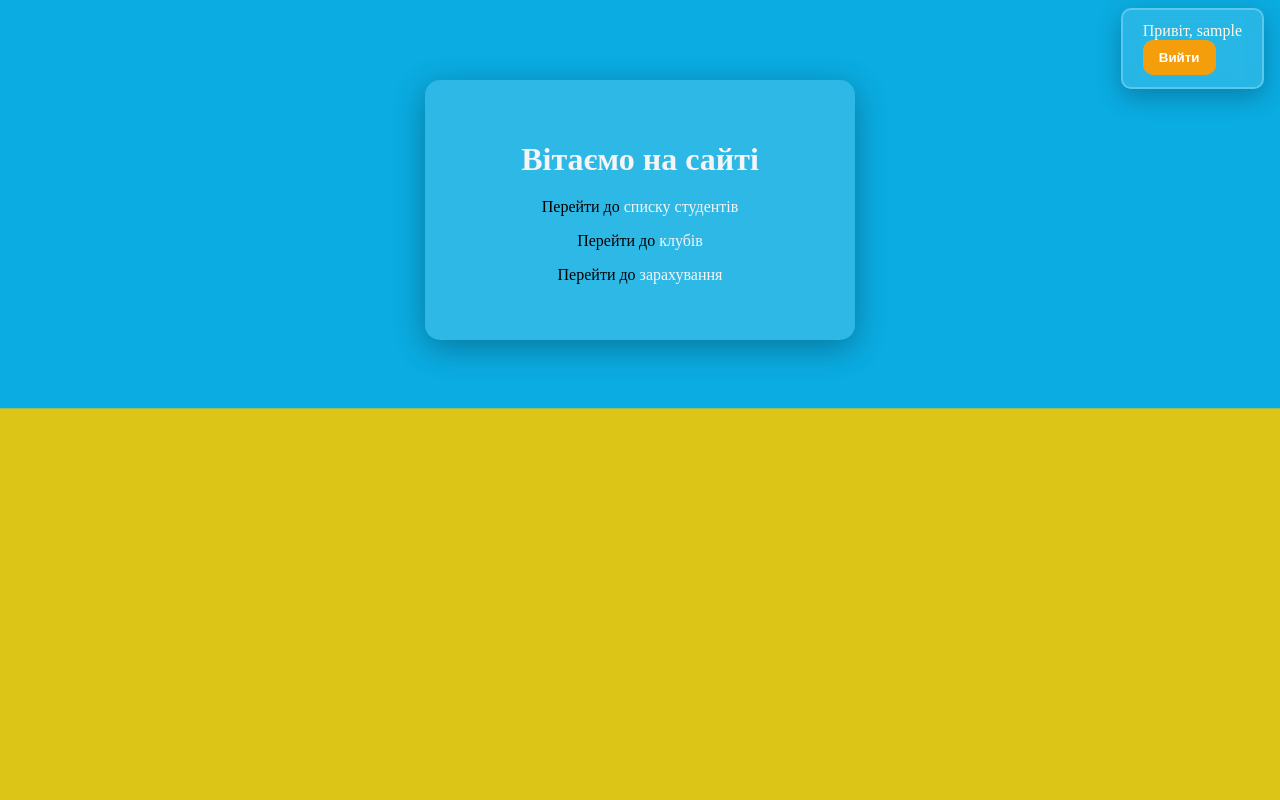
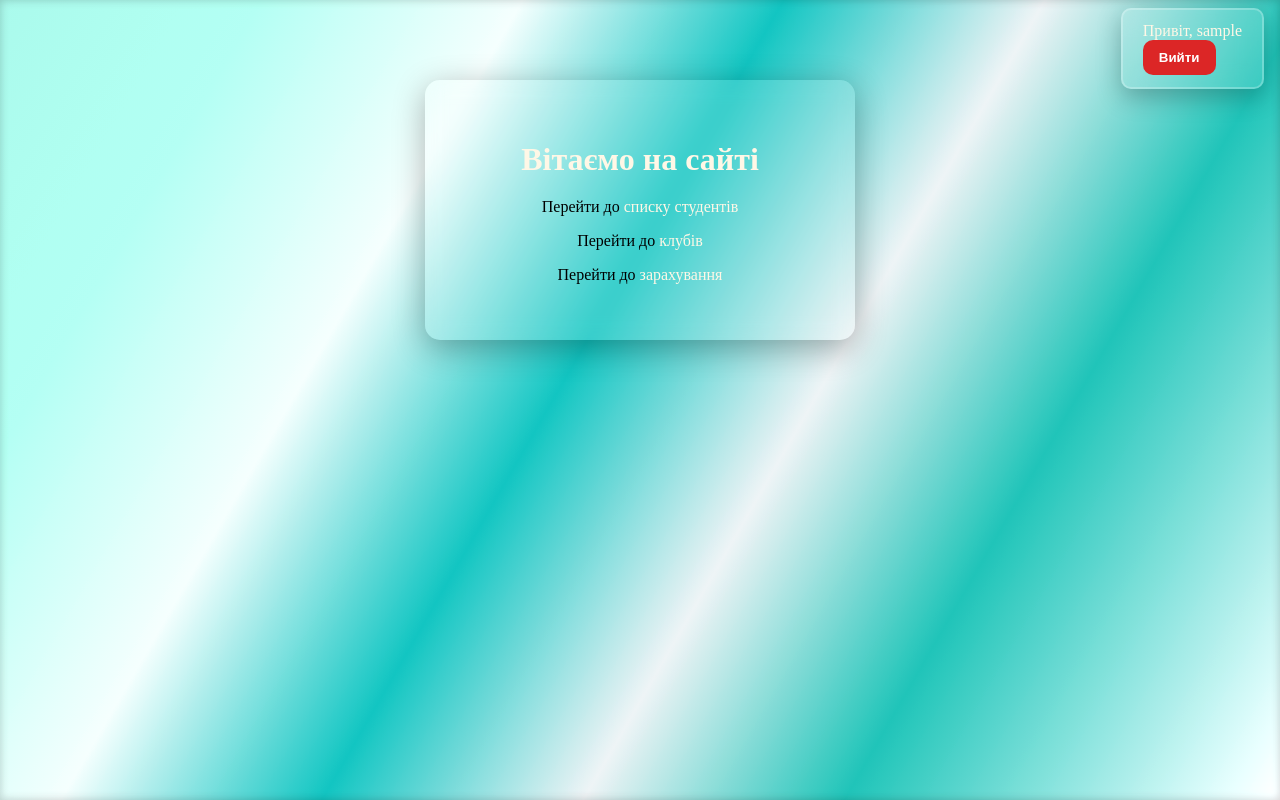
Before and after one commit to Tetiana5Buria/school_club_management_system, a Django app: page / in a window 1280 px wide. Run offline with Django 5.2, Linux system fonts and the light colour scheme; the visitor is signed in with stand-in values (Sample User, id 1).

Commit message:
update styles

```diff
--- a/myproject/settings.py
+++ b/myproject/settings.py
@@ -24,7 +24,7 @@ BASE_DIR = Path(__file__).resolve().parent.parent
 SECRET_KEY = 'django-insecure--g$eqppbuv*2b#%dk*7%&fg^6eh+giqml9c+dg0tr+ny+5hr!m'
 
 # SECURITY WARNING: don't run with debug turned on in production!
-DEBUG = False
+DEBUG = True
 ALLOWED_HOSTS = ['127.0.0.1', 'localhost', 'python-project-t0qz.onrender.com']
 
 
@@ -118,7 +118,7 @@ USE_TZ = True
 
 # Static files (CSS, JavaScript, Images)
 # https://docs.djangoproject.com/en/6.0/howto/static-files/
-STATIC_URL = '/static/'
+STATIC_URL = 'static/'
 STATIC_ROOT = os.path.join(BASE_DIR, 'staticfiles')
 
 # STATIC_URL = 'static/'
--- a/tasks/static/tasks/css/style.css
+++ b/tasks/static/tasks/css/style.css
@@ -1,4 +1,47 @@
-/* RESET */
+:root {
+    --color-primary: #22c7c5;
+    --color-primary-hover: #6fb0c9;
+
+    --color-warning: #f59e0b;
+    --color-warning-hover: #fbbf24;
+
+    --color-danger: #dc2626;
+    --color-danger-hover: #ef4444;
+
+    --color-success: #16a34a;
+    --color-success-hover: #22c55e;
+
+    --bg-main-gradient: linear-gradient(to bottom, #0aace2, #dcc517);
+    --bg-metal: linear-gradient(120deg,
+            #a2eee1 0%,
+            #abf5e8 15%,
+            #e9f3f2 30%,
+            #11bcb9 45%,
+            #e3e8ea 60%,
+            #1ebbb0 75%,
+            #f8fbfc 100%);
+    --bg-glass: rgba(255, 255, 255, 0.15);
+    --bg-glass-light: rgba(255, 255, 255, 0.09);
+    --text-light: #fff7e6;
+    --text-white: whitesmoke;
+    --text-dark: #031209;
+    --text-footer: #7c0e0e;
+
+
+    --table-header: #22c7c5;
+    --table-border: #033437;
+    --table-row: whitesmoke;
+    --table-row-alt: #e1e7ea;
+    --table-hover: #b9e5e5;
+
+
+    --input-border: #ddd;
+    --input-focus: #033437;
+
+    --shadow-main: rgba(0, 0, 0, 0.25);
+    --shadow-strong: rgba(0, 0, 0, 0.35);
+}
+
 * {
     padding: 0;
 
@@ -31,44 +74,14 @@ body {
     height: 100vh;
     position: absolute;
     overflow: hidden;
+    background: var(--bg-metal);
+    box-shadow: inset 0 0 10px rgba(0, 0, 0, 0.2);
+    filter: brightness(1.05);
 }
 
-.flag::before {
-    content: "";
-    position: absolute;
-    width: 120%;
-    height: 100%;
-    left: -10%;
 
-    background: linear-gradient(to bottom,
-            #0aace2 50%,
-            #dcc517 50%);
 
-    animation: wind 5s ease-in-out infinite;
-}
 
-/* хвиля */
-@keyframes wind {
-    0% {
-        transform: translateY(0) skewX(0deg);
-    }
-
-    25% {
-        transform: translateY(10px) skewX(5deg);
-    }
-
-    50% {
-        transform: translateY(0) skewX(0deg);
-    }
-
-    75% {
-        transform: translateY(-10px) skewX(-5deg);
-    }
-
-    100% {
-        transform: translateY(0) skewX(0deg);
-    }
-}
 
 
 .nav_bar {
@@ -140,7 +153,7 @@ body {
 
 
 .main_text {
-    color: whitesmoke;
+    color: var(--text-light);
     font-size: clamp(2rem, 2vw, 5rem);
     font-weight: 700;
     display: flex;
@@ -152,12 +165,12 @@ body {
 
 a {
     text-decoration: none;
-    color: whitesmoke;
+    color: var(--text-light);
     transition: 0.2s;
 }
 
 a:hover {
-    color: #0d8b97;
+    color: var(--color-primary-hover);
 }
 
 
@@ -216,44 +229,44 @@ table tr:hover td {
 
 
 .btn-primary {
-    background: #22c7c5;
-    color: #fff;
+    background: var(--color-primary);
+    color: var(--table-hover);
 }
 
 .btn-primary:hover {
-    background: #6fb0c9;
+    background: var(--color-primary-hover);
     transform: translateY(-2px);
 }
 
 .btn-warning {
-    background: #f59e0b;
-    color: white;
+    background: var(--color-warning);
+    color: var(--text-light);
 }
 
 .btn-warning:hover {
-    background: #fbbf24;
+    background: var(--color-warning-hover);
     transform: translateY(-2px);
 }
 
 
 .btn-danger {
-    background: #dc2626;
+    background: var(--color-danger);
     color: white;
 }
 
 .btn-danger:hover {
-    background: #ef4444;
+    background: var(--color-danger-hover);
     transform: translateY(-2px);
 }
 
 .btn-success {
-    background: #16a34a;
-    color: white;
+    background: var(--color-success);
+    color: var(--text-light);
     justify-self: center;
 }
 
 .btn-success:hover {
-    background: #22c55e;
+    background: var(--color-success-hover);
 }
 
 .back_to_list {
--- a/tasks/templates/tasks/home.html
+++ b/tasks/templates/tasks/home.html
@@ -17,7 +17,7 @@
         <form action="{% url 'logout' %}" method="post">
             {% csrf_token %}
             <p>Привіт, {{ user.username }}</p>
-            <button class="btn btn-warning" type="submit">Вийти</button>
+            <button class="btn btn-danger" type="submit">Вийти</button>
         </form>
 
         {% else %}
```
Also changed, not shown: other parts of tasks/static/tasks/css/style.css (+11 -11 lines).
